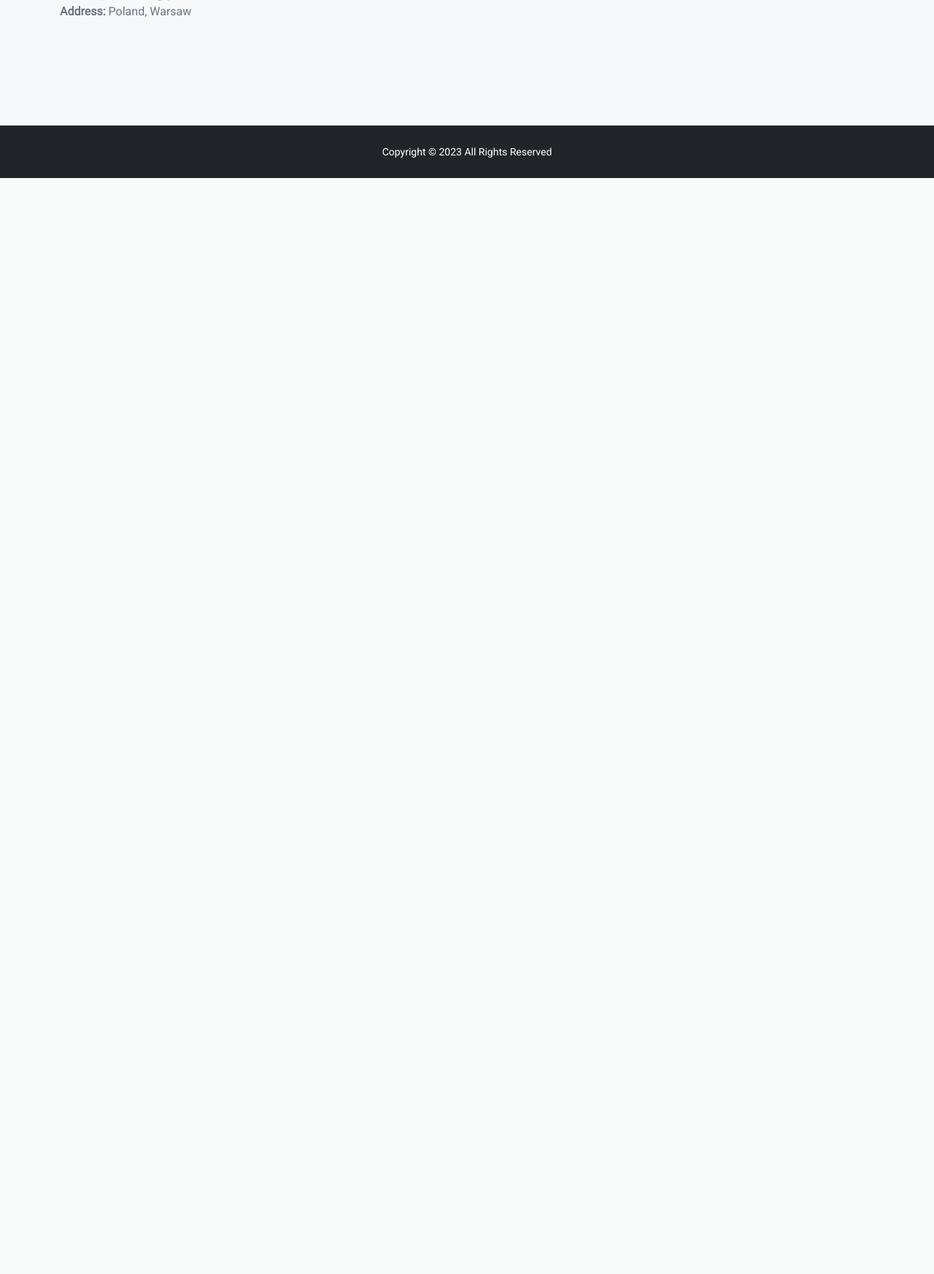
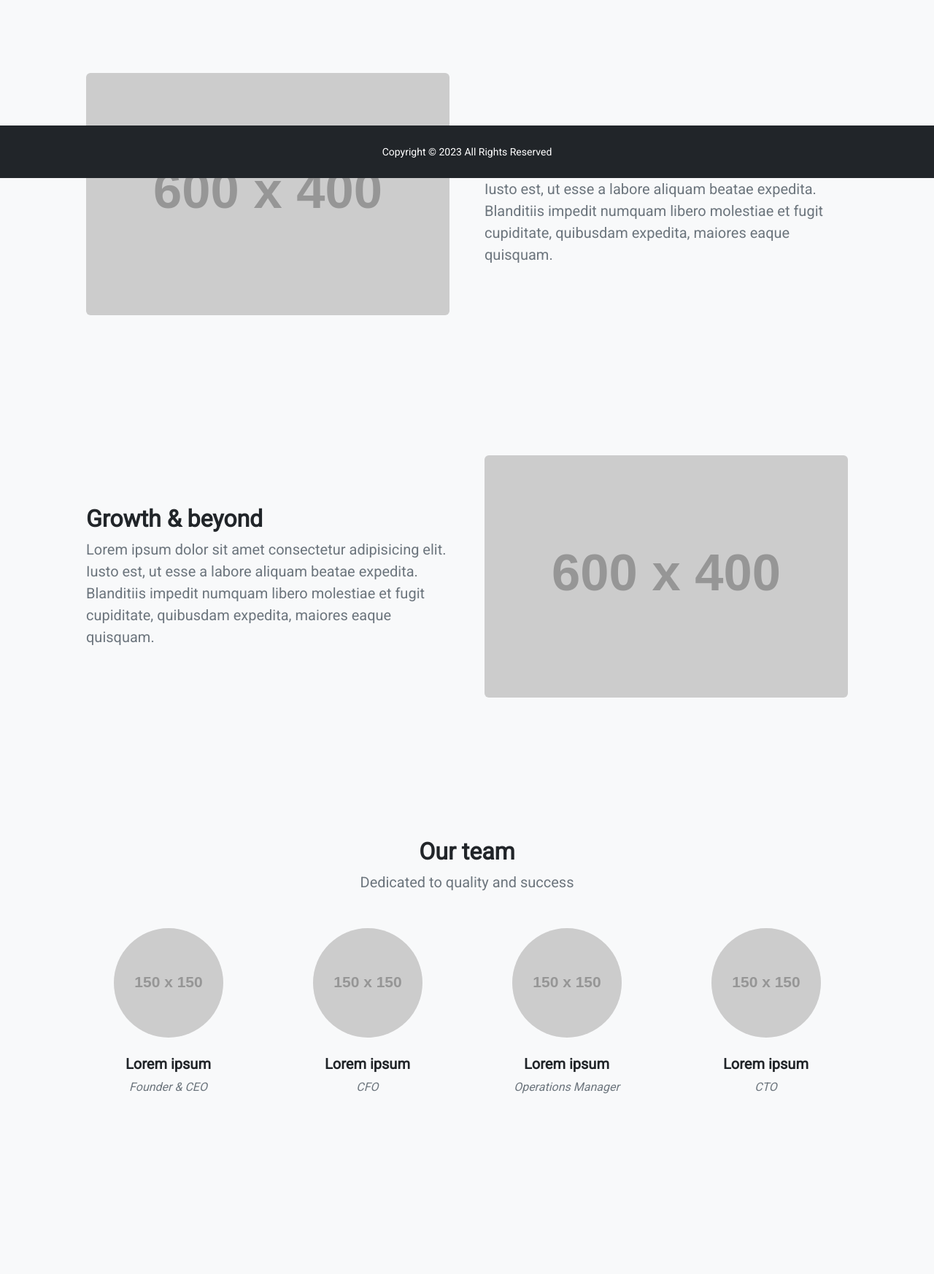
Before and after one commit to UltiPro/Space-Share, a Django app: page /about-us in a window 1280 px wide. Shown: the part 556-2302 px from the top of the page at 73% size. Before the commit the page ends 800 px from the top, so only its background shows below. Run offline with Django 4.2, Linux system fonts and the light colour scheme; grey boxes labelled with a size stand in for pictures from a placeholder-image service; some libraries are stand-ins or nearby versions.

Commit message:
Improve About Us template

```diff
--- a/SpaceShare/Blog/templates/Blog/about.html
+++ b/SpaceShare/Blog/templates/Blog/about.html
@@ -9,7 +9,7 @@
     <style>
         .banner-holder {
             background-image: url("{% static 'Blog/images/about.jpg' %}");
-            background-position: center;
+            background-position: center 75%;
         }
     </style>
 {% endblock %}
@@ -17,28 +17,74 @@
 {% block blog_content %}
     <header class="banner-holder py-5 mb-3">
         <div class="container">
-            <div class="row">
-                <div class="col-md-6">
-                    <div class="banner-content text-center text-white my-5 py-5">
-                        <h1>About Us</h1>
+            <div class="banner-content text-center text-white my-5 py-5">
+                <div class="my-5">
+                    <h1 class="fw-bolder mb-3">About Us</h1>
+                    <h3 class="lead fw-bolder mb-4">Lorem ipsum dolor sit amet consectetur adipisicing elit. Dolor, repudiandae?</h3>
+                    <a class="btn btn-primary btn-lg" href="#scroll-target">Read about Us</a>
+                </div>
+            </div>
+        </div>
+    </header>
+    <section class="py-5 bg-light" id="scroll-target">
+        <div class="container px-5 my-5">
+            <div class="row gx-5 align-items-center">
+                <div class="col-lg-6"><img class="img-fluid rounded mb-5 mb-lg-0" src="https://dummyimage.com/600x400/" alt="..." /></div>
+                <div class="col-lg-6">
+                    <h2 class="fw-bolder">Our founding</h2>
+                    <p class="lead fw-normal text-muted mb-0">Lorem ipsum dolor sit amet consectetur adipisicing elit. Iusto est, ut esse a labore aliquam beatae expedita. Blanditiis impedit numquam libero molestiae et fugit cupiditate, quibusdam expedita, maiores eaque quisquam.</p>
+                </div>
+            </div>
+        </div>
+    </section>
+    <section class="py-5">
+        <div class="container px-5 my-5">
+            <div class="row gx-5 align-items-center">
+                <div class="col-lg-6 order-first order-lg-last"><img class="img-fluid rounded mb-5 mb-lg-0" src="https://dummyimage.com/600x400/" alt="..." /></div>
+                <div class="col-lg-6">
+                    <h2 class="fw-bolder">Growth &amp; beyond</h2>
+                    <p class="lead fw-normal text-muted mb-0">Lorem ipsum dolor sit amet consectetur adipisicing elit. Iusto est, ut esse a labore aliquam beatae expedita. Blanditiis impedit numquam libero molestiae et fugit cupiditate, quibusdam expedita, maiores eaque quisquam.</p>
+                </div>
+            </div>
+        </div>
+    </section>
+    <section class="py-5 bg-light">
+        <div class="container px-5 my-5">
+            <div class="text-center">
+                <h2 class="fw-bolder">Our team</h2>
+                <p class="lead fw-normal text-muted mb-5">Dedicated to quality and success</p>
+            </div>
+            <div class="row gx-5 row-cols-1 row-cols-sm-2 row-cols-xl-4 justify-content-center">
+                <div class="col mb-5 mb-5 mb-xl-0">
+                    <div class="text-center">
+                        <img class="img-fluid rounded-circle mb-4 px-4" src="https://dummyimage.com/150x150" alt="..." />
+                        <h5 class="fw-bolder">Lorem ipsum</h5>
+                        <div class="fst-italic text-muted">Founder &amp; CEO</div>
+                    </div>
+                </div>
+                <div class="col mb-5 mb-5 mb-xl-0">
+                    <div class="text-center">
+                        <img class="img-fluid rounded-circle mb-4 px-4" src="https://dummyimage.com/150x150" alt="..." />
+                        <h5 class="fw-bolder">Lorem ipsum</h5>
+                        <div class="fst-italic text-muted">CFO</div>
+                    </div>
+                </div>
+                <div class="col mb-5 mb-5 mb-sm-0">
+                    <div class="text-center">
+                        <img class="img-fluid rounded-circle mb-4 px-4" src="https://dummyimage.com/150x150" alt="..." />
+                        <h5 class="fw-bolder">Lorem ipsum</h5>
+                        <div class="fst-italic text-muted">Operations Manager</div>
+                    </div>
+                </div>
+                <div class="col mb-5">
+                    <div class="text-center">
+                        <img class="img-fluid rounded-circle mb-4 px-4" src="https://dummyimage.com/150x150" alt="..." />
+                        <h5 class="fw-bolder">Lorem ipsum</h5>
+                        <div class="fst-italic text-muted">CTO</div>
                     </div>
                 </div>
             </div>
         </div>
-    </header>
-    <main class="container">
-        <h2 class="text-center">Space Share</h2>
-        <p class="text-muted">
-            Lorem ipsum dolor sit amet, consectetur adipiscing elit. Suspendisse vulputate eros vel mollis semper.
-            Praesent eu molestie sem, eget imperdiet ante. Mauris quis accumsan metus.
-            Curabitur lacinia leo eget nulla tempus feugiat. Donec feugiat felis et scelerisque pretium.
-            Praesent tristique ipsum nisi, sed eleifend erat consectetur eu. Donec ultricies nibh eu nulla bibendum luctus.
-        </p>
-        <h3>Contact</h3>
-        <p class="text-muted">
-            <strong>Email:</strong> spaceshare@gmail.com <br/>
-            <strong>Address:</strong>
-            Poland, Warsaw<br/>
-        </p>
+    </section>
     </main>
 {% endblock %}
```
